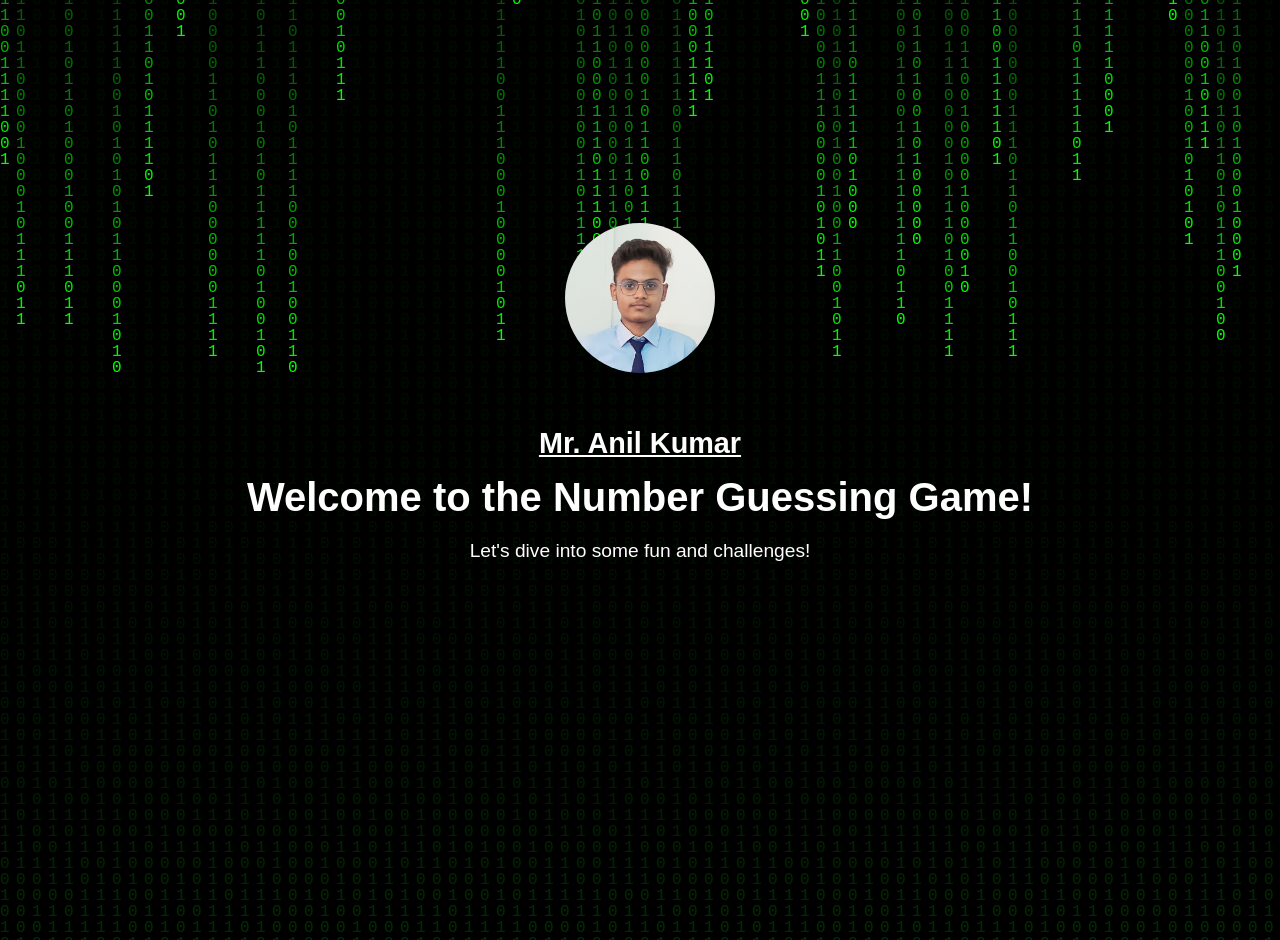
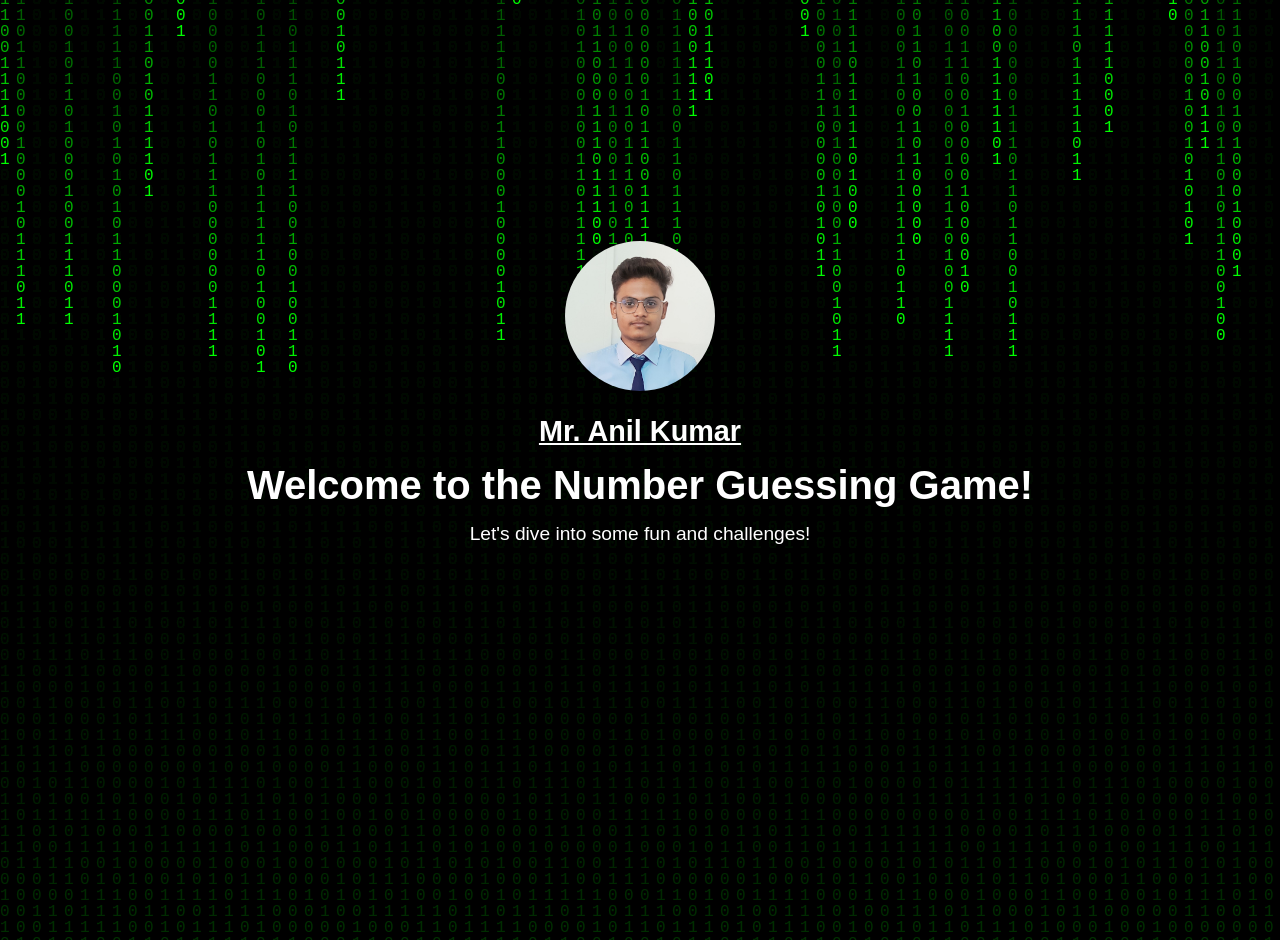
Before and after one commit to aniljasel/Game1, a plain HTML site: page index.html in a window 1280 px wide. Shown: the top 940 px of the page. Drawn offline with Linux system fonts and the light colour scheme.

Commit message:
Update wellcome.css

```diff
--- a/wellcome.css
+++ b/wellcome.css
@@ -30,13 +30,13 @@ body {
     width: 150px;
     height: 150px;
     border-radius: 50%;
-    margin-bottom: 50px;
+    margin-bottom: 20px;
     animation: fadeIn 2s ease-in-out;
 }
 
 .welcome-container h1 {
     font-size: 2.5rem;
-    margin-bottom: 20px;
+    margin-bottom: 15px;
     animation: fadeIn 2s ease-in-out;
 }
 
```
